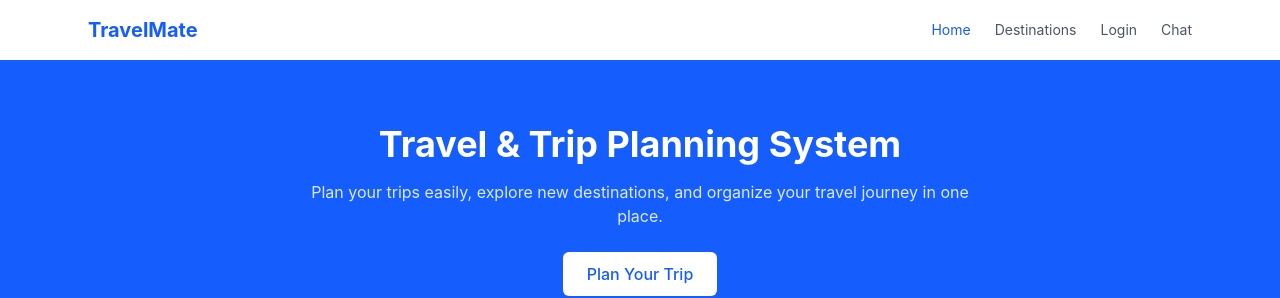
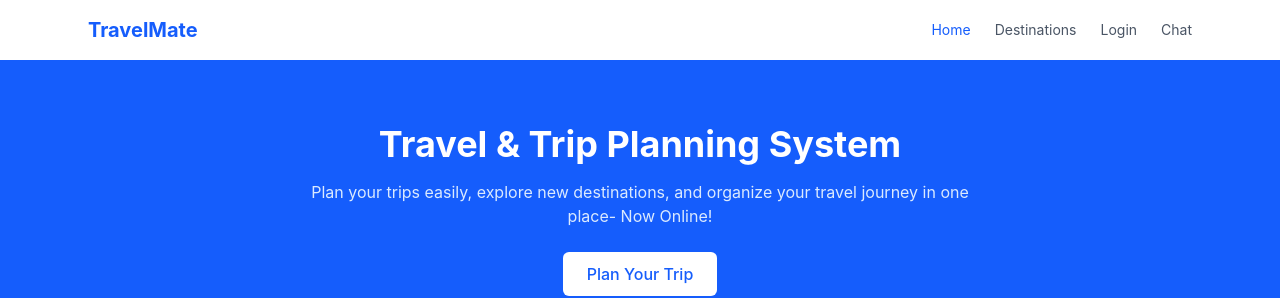
Before and after one commit to Tanishka-code/TravelMate-Trip-Planning-System, a React (Vite) app: page / in a window 1280 px wide. Shown: the top 298 px of the page. Built offline with nearby package versions, Linux system fonts and the light colour scheme; no server answers.

Commit message:
Update homepage to test automatic deployment

```diff
--- a/src/App.jsx
+++ b/src/App.jsx
@@ -86,8 +86,7 @@ function App() {
 
         <p className="mx-auto mt-4 max-w-2xl text-blue-100">
           Plan your trips easily, explore new destinations,
-          and organize your travel journey in one place.
-        </p>
+          and organize your travel journey in one place- Now Online!        </p>
 
         <a
           href="/planner"
```
